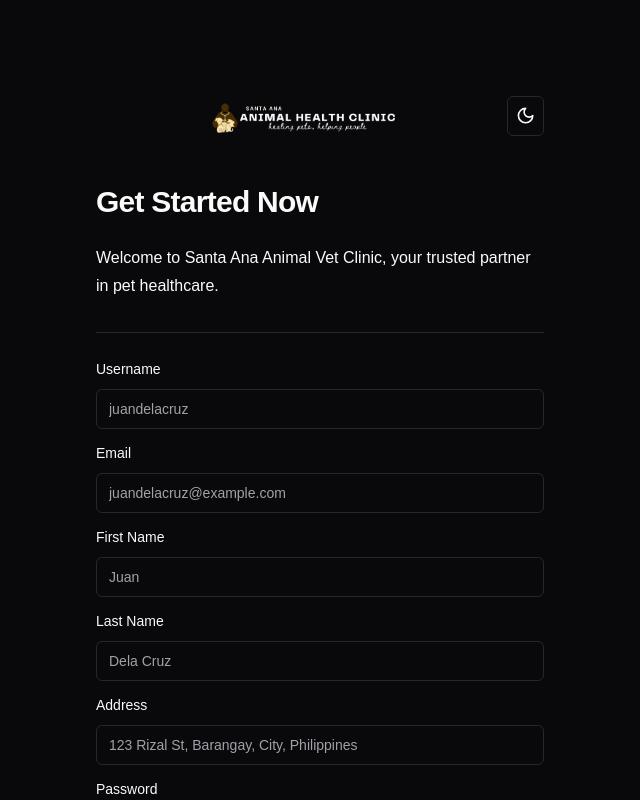
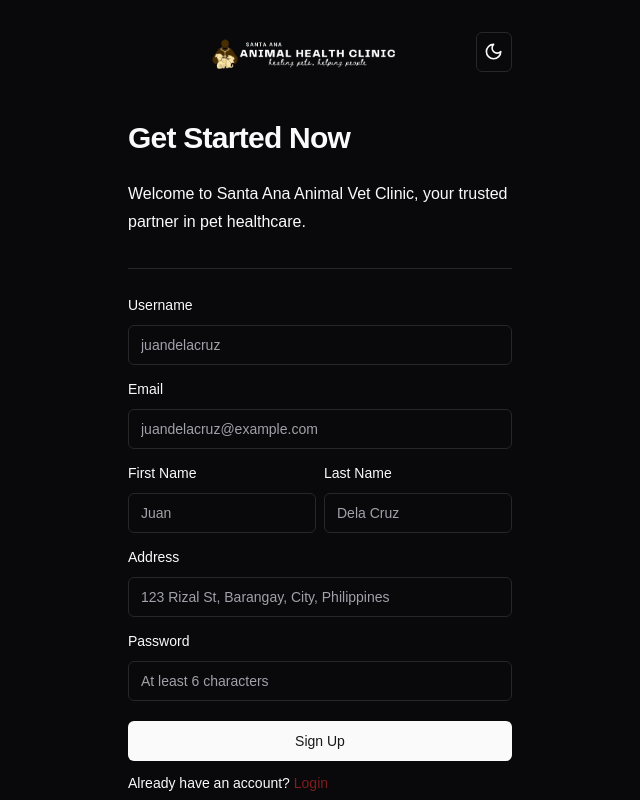
Before and after one commit to qeewpi/santa-ana-vet-clinic-management, a React (Vite) app in the folder savcm-frontend/: page /sign-up in a window 1280 px wide. Shown: the top 800 px of the page, without its empty margins (0-640 px from the left). Built offline with nearby package versions, Linux system fonts and the light colour scheme.

Commit message:
chore: Update SignUpPage layout for responsive design and fix paths in jsconfig.json

```diff
--- a/savcm-frontend/src/pages/SignUpPage/LeftSide.jsx
+++ b/savcm-frontend/src/pages/SignUpPage/LeftSide.jsx
@@ -5,7 +5,7 @@ import { SignUpForm } from "./SignUpForm";
 
 function LeftSide() {
   return (
-    <div className="flex flex-col p-[2rem] md:p-[4rem] lg:p-[6rem] justify-center min-h-screen">
+    <div className="flex flex-col p-[2rem] md:px-[4rem] lg:px-[6rem] xl:px-[8rem] 2xl:px-[12rem] justify-center min-h-screen">
       <div className="signup-navBar flex flex-row items-center">
         <div className="logo-container flex w-full items-center justify-center">
           <Logo />
--- a/savcm-frontend/src/pages/SignUpPage/SignUpForm.jsx
+++ b/savcm-frontend/src/pages/SignUpPage/SignUpForm.jsx
@@ -109,6 +109,7 @@ export function SignUpForm() {
             </FormItem>
           )}
         />
+        <div className="join-container flex flex-col md:grid md:grid-cols-2 gap-2">
           <FormField
             control={form.control}
             name="firstname"
@@ -137,6 +138,7 @@ export function SignUpForm() {
               </FormItem>
             )}
           />
+        </div>
         <FormField
           control={form.control}
           name="address"
```
Lines whose indentation alone changed are shown as unchanged.
